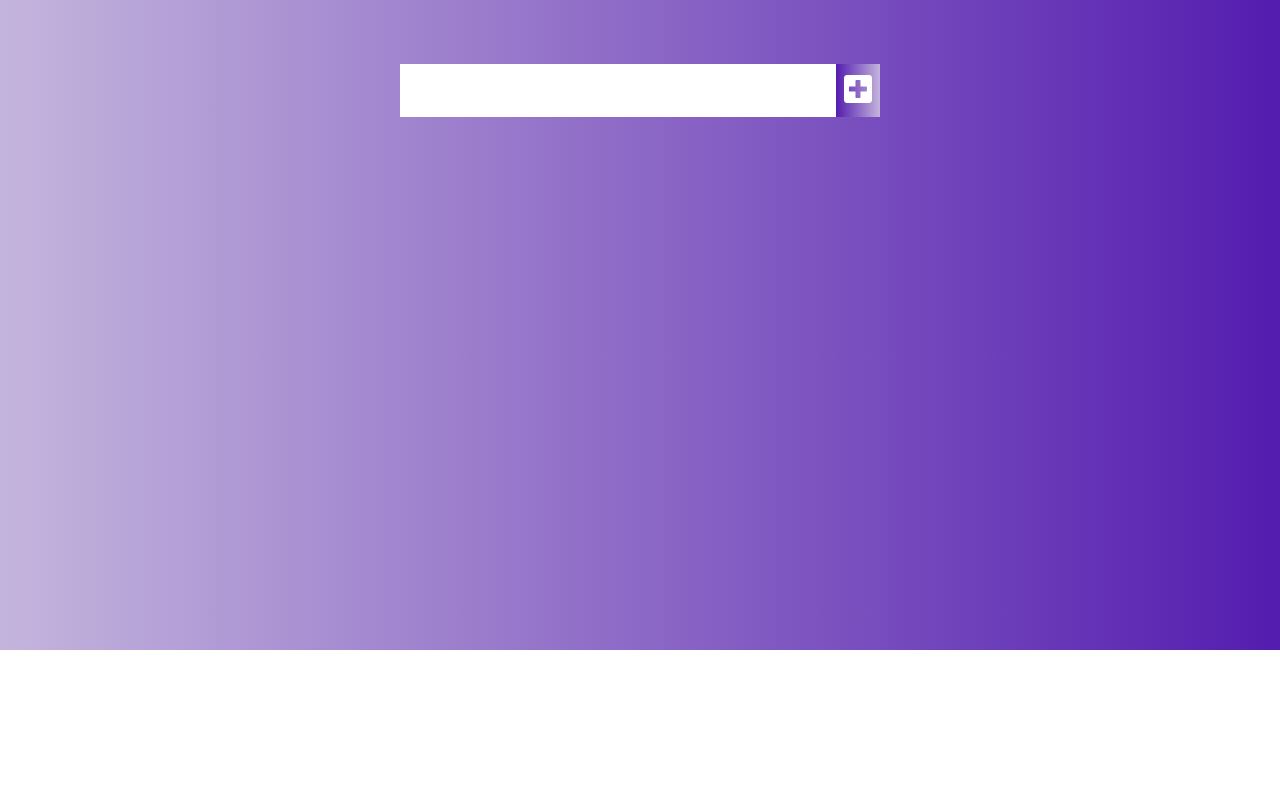
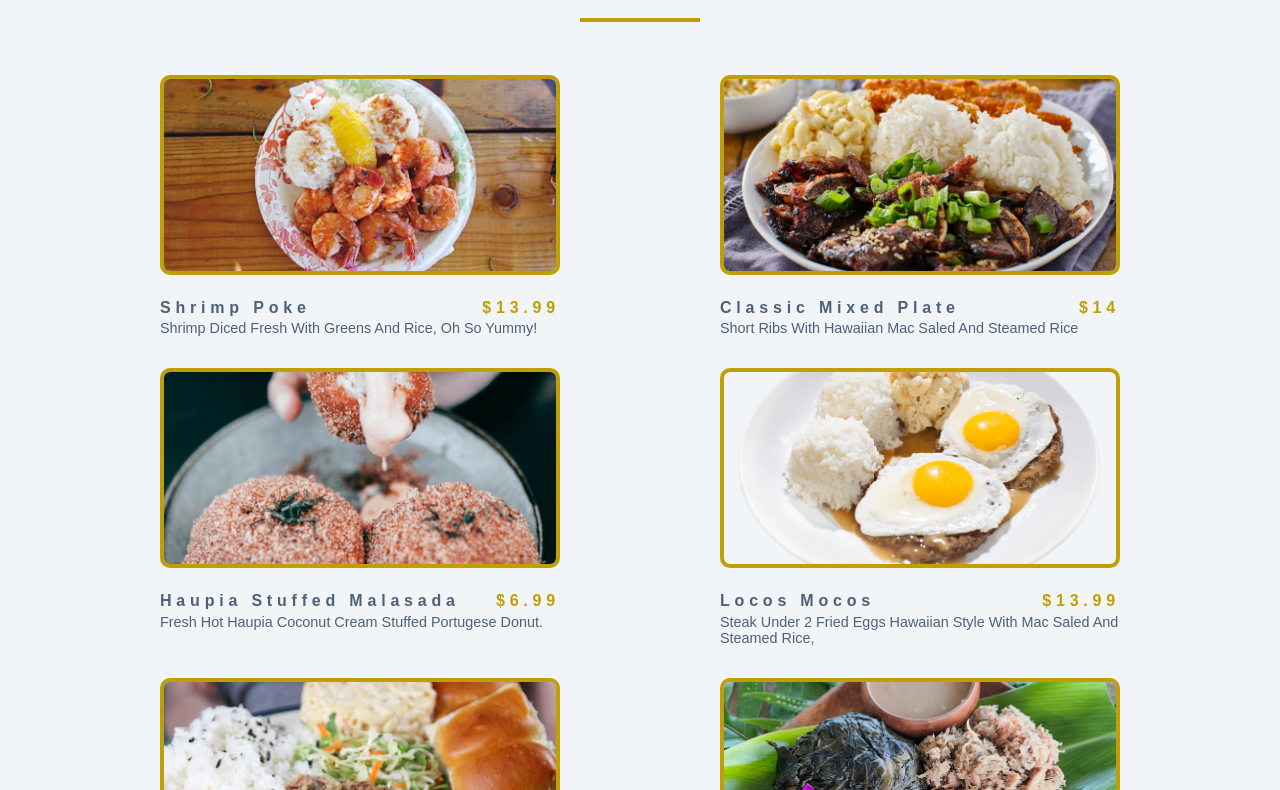
Before and after one commit to seth808rose/tanoa-todo-list, a plain HTML site: page index.html in a window 1280 px wide. Shown: the part 150-940 px from the top of the page. Before the commit the page ends 800 px from the top, so only its background shows below. Drawn offline with Linux system fonts and the light colour scheme.

Commit message:
initial commit

```diff
--- a/app.js
+++ b/app.js
@@ -1,8 +1,107 @@
-// selectors
-const formInput = document.querySelector(".form-input");
-const formButton = document.querySelector(".form-button");
-const formList = document.querySelector(".todo-list");
+const menu = [
+  {
+    id: 1,
+    title: "shrimp poke",
+    category: "appetizer",
+    price: 13.99,
+    img: "./images/shrimp-poke-plate.jpg",
+    desc: `Shrimp diced fresh with greens and rice, Oh so yummy! `,
+  },
+  {
+    id: 2,
+    title: "classic mixed plate",
+    category: "lunch",
+    price: 14,
+    img: "./images/mixed-plate.jpg",
+    desc: `short ribs with hawaiian mac saled and steamed rice `,
+  },
+  {
+    id: 3,
+    title: "haupia stuffed malasada",
+    category: "deserts",
+    price: 6.99,
+    img: "./images/malasada's.png",
+    desc: `fresh hot haupia coconut cream stuffed portugese donut.`,
+  },
+  {
+    id: 4,
+    title: "locos mocos",
+    category: "lunch",
+    price: 13.99,
+    img: "./images/locos-mocos-plate.png",
+    desc: `steak under 2 fried eggs hawaiian style with mac saled and steamed rice, `,
+  },
+  {
+    id: 5,
+    title: "kalua pig",
+    category: "lunch",
+    price: 16.99,
+    img: "./images/kalua-pig-plate.jpg",
+    desc: `traditional kalua shredded pig with mac saled and steamed rice. The Best! `,
+  },
+  {
+    id: 6,
+    title: "classic hawaiian plate",
+    category: "dinner",
+    price: 18.99,
+    img: "./images/classic-hawaiian-plate.jpg",
+    desc: `all the traditional food like the old hawaiians ate back in the day`,
+  },
+  {
+    id: 7,
+    title: "pineapple caramel ice cream",
+    category: "desert",
+    price: 4.99,
+    img: "./images/hawaiian-pineapple-ice-cream.jpg",
+    desc: `sweet and savory pineapple ice cream topped with honey glazed caramel sauce topped with coconut shavings`,
+  },
+  {
+    id: 8,
+    title: "island fruit",
+    category: "appetizer",
+    price: 3.99,
+    img: "./images/island-papaya-appetizer.jfif",
+    desc: `fresh off the tree hawaii's very own papaya fruit`,
+  },
+  {
+    id: 9,
+    title: "hawaiian shave ice",
+    category: "desert",
+    price: 6.99,
+    img: "./images/hawaiian-shave-ice.jpg",
+    desc: `inspired by the North Shore Oahu tradition, have your way with this sweet fulfilling icey treat with a the colors of the rainbow`,
+  },
+  {
+    id: 10,
+    title: "hawaiian sweet rolls",
+    category: "appetizer",
+    price: 18.99,
+    img: "./images/hawaiian-sweet-rolls-taro.jpg",
+    desc: `fresh baked island hawaiian sweet rolls`,
+  },
+];
 
-// Event listeners
+const sectionCenter = document.querySelector(".section-center");
 
-// functions
+window.addEventListener("DOMContentLoaded", function () {
+  let displayMenu = menu.map(function (item) {
+    return `<article class="menu-item">
+          <img
+            src=${item.img}
+            class="photo"
+            alt=${item.title}
+          />
+          <div class="item-info">
+            <header>
+              <h4>${item.title}</h4>
+              <h4 class="price">$${item.price}</h4>
+            </header>
+            <p class="item-text">
+              ${item.desc}
+            </p>
+          </div>
+        </article>`;
+  });
+  displayMenu = displayMenu.join("");
+  sectionCenter.innerHTML = displayMenu;
+});
--- a/index.html
+++ b/index.html
@@ -4,7 +4,7 @@
     <meta charset="UTF-8" />
     <meta http-equiv="X-UA-Compatible" content="IE=edge" />
     <meta name="viewport" content="width=device-width, initial-scale=1.0" />
-    <title>Todo List</title>
+    <title>Hawaiian Food Menu</title>
     <link rel="stylesheet" href="style.css" />
     <link
       href="https://fonts.googleapis.com/css2?family=Poppins:wght@200&display=swap"
@@ -16,25 +16,39 @@
     />
   </head>
   <body>
-    <header class="todo-title">
-      <h1>Tanoa's Todo List</h1>
-    </header>
-
-    <!-- form -->
-    <form>
-      <input type="text" class="form-input" />
-      <button class="form-input-btn" type="submit">
-        <i class="fas fa-plus-square"></i>
-      </button>
-    </form>
-
-    <!-- list container -->
-    <div class="todo-container">
-      <ul class="todo-list">
-        <li></li>
-      </ul>
-    </div>
-
+    <section class="menu">
+      <!-- title -->
+      <div class="title">
+        <h2>da menu</h2>
+        <div class="underline"></div>
+      </div>
+      <!-- filter button-->
+      <!-- menu items -->
+      <div class="section-center">
+        <!-- single item -->
+        <article class="menu-item">
+          <img
+            src="./images/shrimp-poke-plate.jpg"
+            class="photo"
+            alt="menu item"
+          />
+          <div class="item-info">
+            <header>
+              <h4>shrimp poke</h4>
+              <h4 class="price">$13.99</h4>
+            </header>
+            <div class="thin-underline"></div>
+            <p class="item-text">
+              Lorem, ipsum dolor sit amet consectetur adipisicing elit. Voluptas
+              voluptate totam fugit. Quaerat ab, voluptatibus fuga itaque at
+              corporis dolore!
+            </p>
+          </div>
+        </article>
+        <!-- end single item -->
+      </div>
+    </section>
+    <!-- javascript -->
     <script src="./app.js"></script>
   </body>
 </html>
--- a/style.css
+++ b/style.css
@@ -2,43 +2,120 @@
   margin: 0;
   padding: 0;
   box-sizing: border-box;
+  font-family: sans-serif;
 }
 
 body {
-  background: linear-gradient(to left, #541caf, #c4b5dd);
-  font-family: "Courier New", Courier, monospace;
-  min-height: 100vh;
+  background: hsl(210, 36%, 96%);
+  color: hsl(209, 50%, 37%);
 }
 
-header {
-  font-size: 1.2rem;
+.section-center {
+  width: 90vw;
+  max-width: 1176px;
+  margin: 0 auto;
+  display: grid;
+  justify-items: center;
+  gap: 2rem 2rem;
+  padding: 2rem 2rem;
 }
 
-header,
-form {
-  display: flex;
-  justify-content: center;
-  align-items: center;
-  min-height: 20vh;
-  border: none;
-  color: white;
+.menu {
+  padding: 5rem 0;
+}
+img {
+  display: block;
 }
 
-.form-input,
-.form-input-btn {
-  border: none;
-  font-size: 2rem;
-  padding: 0.5rem;
+.photo {
+  height: 200px;
+  width: 400px;
+  object-fit: cover;
+  border: 4px solid rgb(192, 158, 5);
+  border-radius: 10px;
 }
 
-.form-input-btn {
-  transition: all 0.3s linear;
-  background: linear-gradient(to right, #541caf, #c4b5dd);
-  color: white;
-  cursor: pointer;
+.title {
+  display: grid;
+  grid-template-rows: 1fr 1fr;
+  gap: 0.2rem;
+  place-items: center;
+  font-size: 2rem;
+  text-transform: capitalize;
+  color: black;
 }
 
-.form-input-btn:hover {
-  background: white;
-  color: #541caf;
+.underline {
+  width: 120px;
+  height: 4px;
+  background: rgb(192, 158, 5);
+  margin-top: 0.5rem;
 }
+
+.thin-underline {
+  height: 0.3px;
+  background: rgb(163, 197, 241);
+  width: 25rem;
+  margin-top: 0.6rem;
+  margin-bottom: 0.6rem;
+}
+
+.menu-item {
+  display: grid;
+  gap: 1rem 2rem;
+  max-width: 25rem;
+}
+
+.item-info header {
+  display: flex;
+  justify-content: space-between;
+}
+
+.price {
+  color: rgb(192, 158, 5);
+}
+
+.item-info {
+  text-transform: capitalize;
+  color: rgba(47, 70, 97, 0.849);
+  letter-spacing: 0.3rem;
+}
+
+.item-text {
+  letter-spacing: 1px;
+}
+
+@media screen and (min-width: 868px) {
+  .menu-item {
+    grid-template-columns: 225px 1fr;
+    gap: 0 1.25rem;
+    max-width: 40rem;
+    align-items: center;
+    display: block;
+  }
+
+  .item-text {
+    max-width: 25rem;
+    font-size: .9rem;
+    letter-spacing: 0;
+    margin-top: .2rem;
+  }
+
+  .photo {
+    height: 200px;
+  }
+
+  .section-center {
+    grid-template-columns: 1fr 1fr;
+  }
+
+  .item-info {
+    margin-top: 1.5rem;
+  }
+}
+
+@media screen and (min-width: 1200) {
+  .menu-item {
+
+  }
+}
```
Also changed, not shown: images/chicken-katsu-plate.jpeg (added), images/classic-hawaiian-plate.jpg (added), images/hawaiian-pineapple-ice-cream.jpg (added), images/hawaiian-shave-ice.jpg (added), images/hawaiian-sweet-rolls-taro.jpg (added), images/island-papaya-appetizer.jfif (added), images/kalua-pig-plate.jpg (added), images/locos-mocos-plate.png (added), images/malasada's.png (added), images/mixed-plate.jpg (added), images/shrimp-poke-plate.jpg (added).
